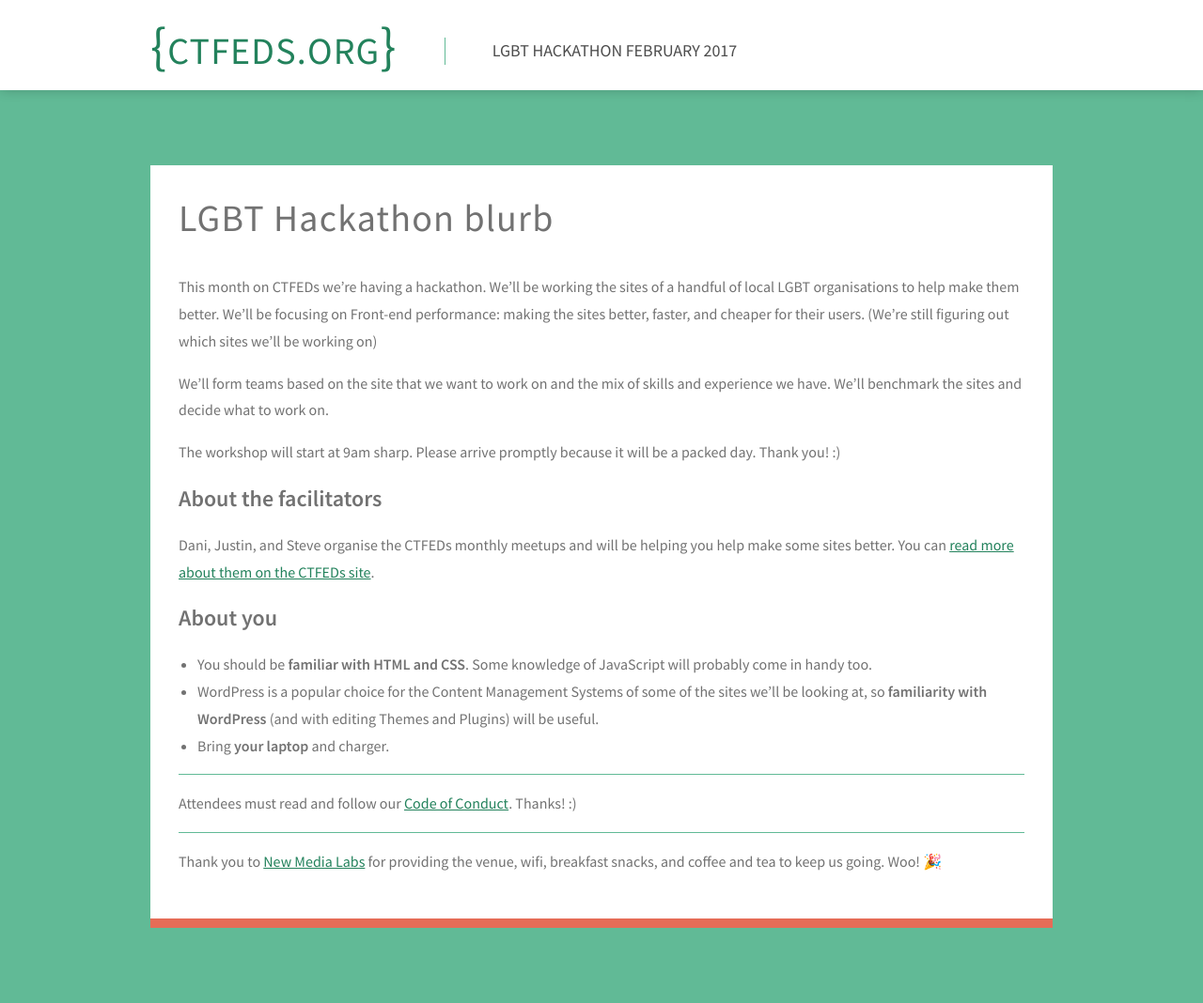
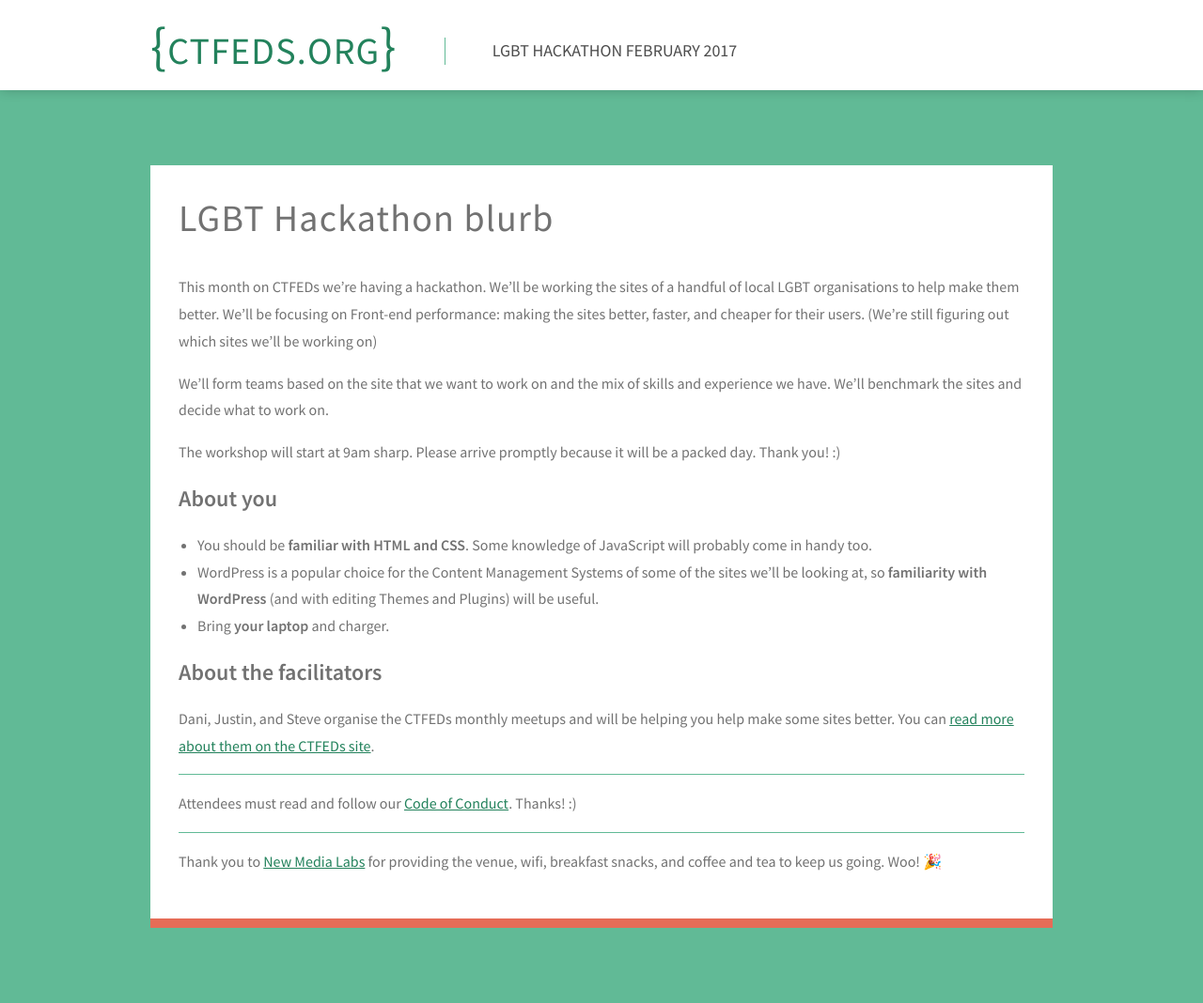
Before and after one commit to CTFEDs/LGBT-Workshop, a Jekyll site: the page built from blurb.md, in a window 1280 px wide. Shown: the whole page at 94% size. Built offline with Jekyll 4.4.1, drawn with Linux system fonts in a browser that asks for light colours.

Commit message:
Put you first

```diff
--- a/blurb.md
+++ b/blurb.md
@@ -9,15 +9,15 @@ We'll form teams based on the site that we want to work on and the mix of skills
 
 The workshop will start at 9am sharp. Please arrive promptly because it will be a packed day. Thank you! :)
 
-## About the facilitators
-
-Dani, Justin, and Steve organise the CTFEDs monthly meetups and will be helping you help make some sites better. You can [read more about them on the CTFEDs site](ctfeds.org/organisers).
-
 ## About you
 
 - You should be **familiar with HTML and CSS**. Some knowledge of JavaScript will probably come in handy too.
 -  WordPress is a popular choice for the Content Management Systems of some of the sites we'll be looking at, so **familiarity with WordPress** (and with editing Themes and Plugins) will be useful.
 - Bring **your laptop** and charger.
+
+## About the facilitators
+
+Dani, Justin, and Steve organise the CTFEDs monthly meetups and will be helping you help make some sites better. You can [read more about them on the CTFEDs site](ctfeds.org/organisers).
 
 ---
 
```
